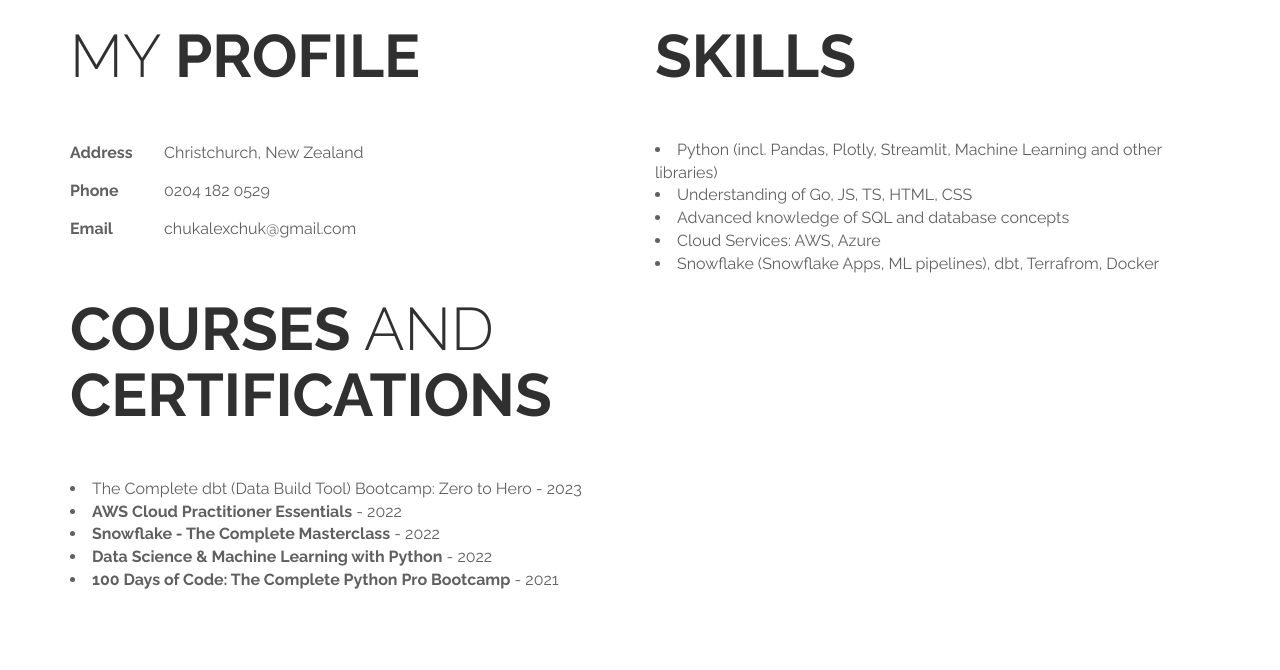
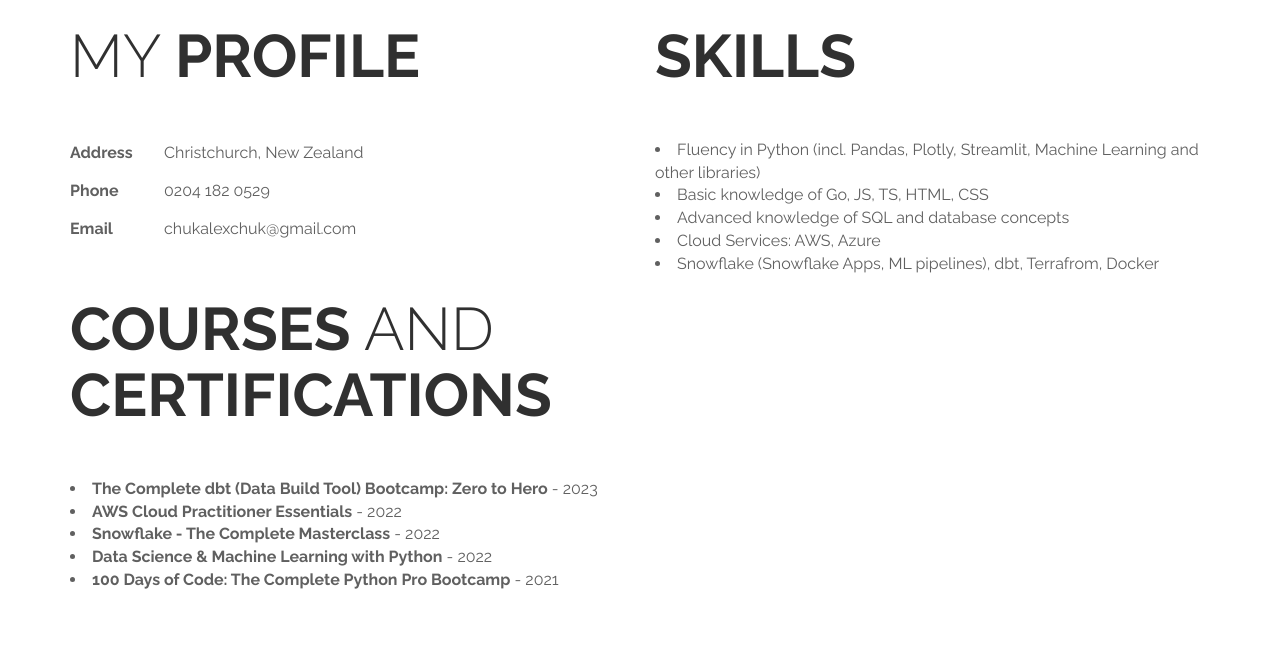
Before and after one commit to chukalexchuk/alextrofimchuk.github.io, a plain HTML site: page index.html in a window 1280 px wide. Shown: the part 2287-2957 px from the top of the page. Drawn offline with Linux system fonts and the light colour scheme.

Commit message:
Updating portfolio

```diff
--- a/index.html
+++ b/index.html
@@ -126,15 +126,15 @@ https://templatemo.com/tm-464-ultra-profile
 				</div>
 				<div class="col-md-6 col-sm-6">
 					<h2 class="title"><strong>Skills</strong> </h2>
-					<li>Python (incl. Pandas, Plotly, Streamlit, Machine Learning and other libraries)</li>
-					<li>Understanding of Go, JS, TS, HTML, CSS</li>
+					<li>Fluency in Python (incl. Pandas, Plotly, Streamlit, Machine Learning and other libraries)</li>
+					<li>Basic knowledge of Go, JS, TS, HTML, CSS</li>
 					<li>Advanced knowledge of SQL and database concepts</li>
 					<li>Cloud Services: AWS, Azure</li>
 					<li>Snowflake (Snowflake Apps, ML pipelines), dbt, Terrafrom, Docker</li>
 				</div>
 				<div class="col-md-6 col-sm-6">
 					<h2 class="title"><strong>Courses</strong>  and <strong>Certifications</strong></h2>
-					<li><strong></strong>The Complete dbt (Data Build Tool) Bootcamp: Zero to Hero</strong> - 2023</li>
+					<li><strong>The Complete dbt (Data Build Tool) Bootcamp: Zero to Hero</strong> - 2023</li>
 					<li><strong>AWS Cloud Practitioner Essentials</strong> - 2022</li>
 					<li><strong>Snowflake - The Complete Masterclass</strong> - 2022</li>
 					<li><strong>Data Science & Machine Learning with Python</strong> - 2022</li>
```
Also changed, not shown: images/about-bg.jpg.
